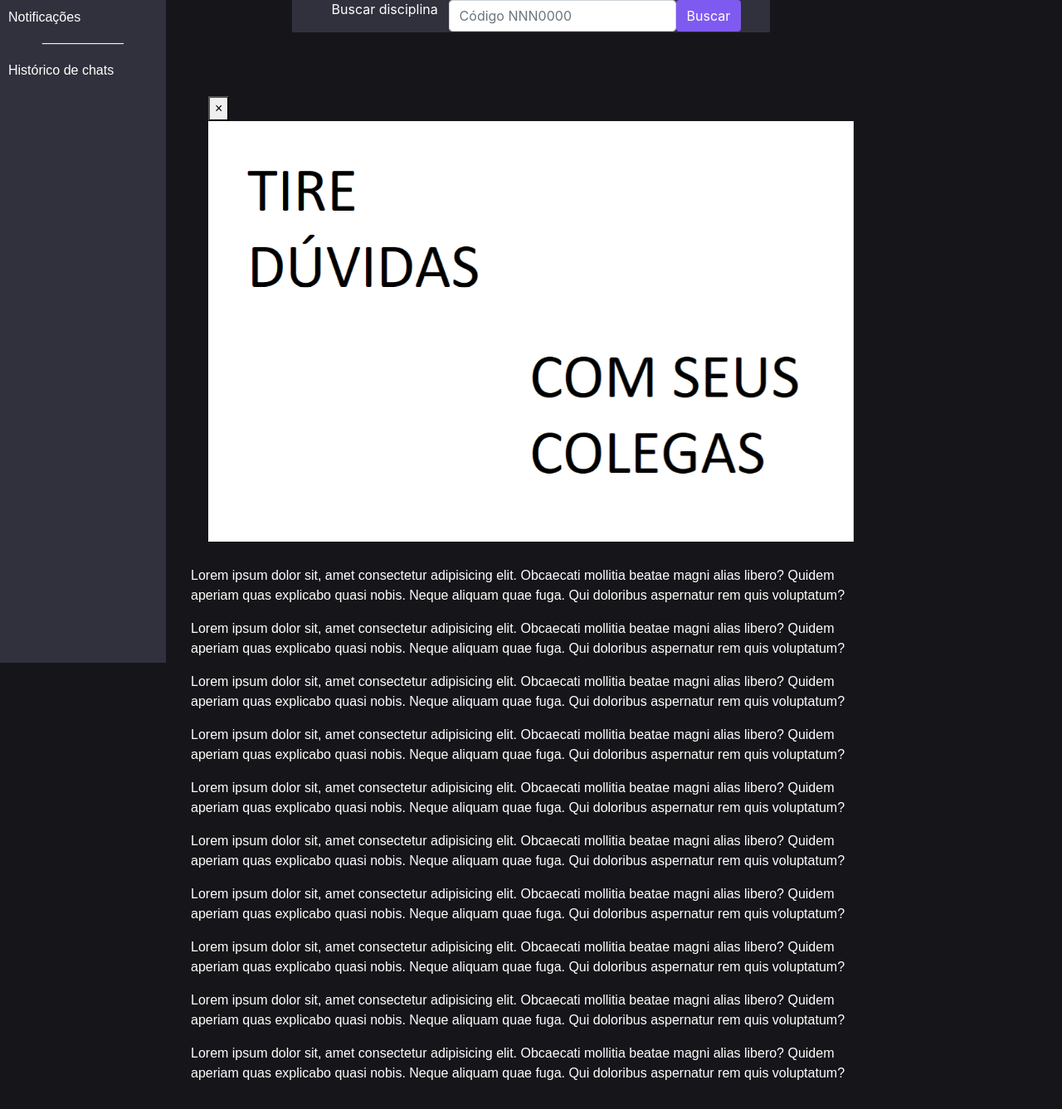
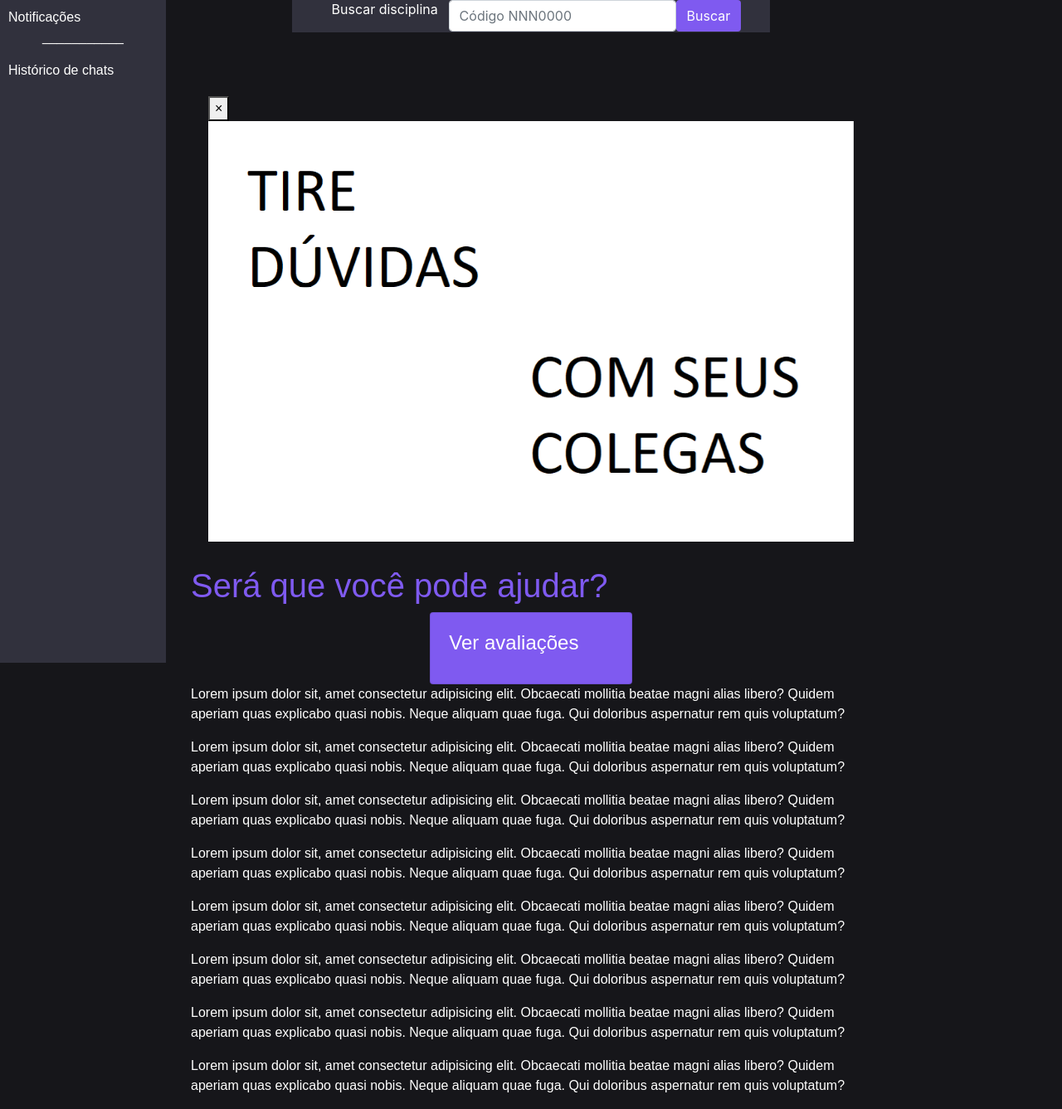
Before and after one commit to EricaRegnier/PUC-Study-projetos, a Django app: page /menu in a window 1280 px wide. Shown: the part 81-1418 px from the top of the page at 83% size. Before the commit the page ends 1383 px from the top, so only its background shows below. Run offline with Django 4.2, Linux system fonts and the light colour scheme; some libraries are stand-ins or nearby versions.

Commit message:
Tentativa de feed

```diff
--- a/PrimProjeto/first/templates/menu.html
+++ b/PrimProjeto/first/templates/menu.html
@@ -84,6 +84,10 @@
             align-self: center;
         }
 
+        .dropdown{
+            position: relative;
+        }
+
     </style>
 </head>
 <body>
@@ -150,12 +154,17 @@
                 </a>
             </div>
         </div>
-        <p>
-            Lorem ipsum dolor sit, amet consectetur adipisicing elit. Obcaecati mollitia beatae magni alias libero? Quidem aperiam quas explicabo quasi nobis. Neque aliquam quae fuga. Qui doloribus aspernatur rem quis voluptatum?
-        </p>
-        <p>
-            Lorem ipsum dolor sit, amet consectetur adipisicing elit. Obcaecati mollitia beatae magni alias libero? Quidem aperiam quas explicabo quasi nobis. Neque aliquam quae fuga. Qui doloribus aspernatur rem quis voluptatum?
-        </p>
+        <h1 style="color:#7f5af0">
+            Será que você pode ajudar?
+        </h1>
+        <div class="col-sm-4" style = "display: block; margin: auto;">
+            <div class="card" style="background: #7f5af0; padding: 2px">
+              <div class="card-body">
+                <h4 class="card-title">Ver avaliações</h4>
+              </div>
+            </div>
+        </div>
+
         <p>
             Lorem ipsum dolor sit, amet consectetur adipisicing elit. Obcaecati mollitia beatae magni alias libero? Quidem aperiam quas explicabo quasi nobis. Neque aliquam quae fuga. Qui doloribus aspernatur rem quis voluptatum?
         </p>
@@ -191,5 +200,8 @@
                 }
             }
         </script>
+
+
+
 </body>
 </html>
```
